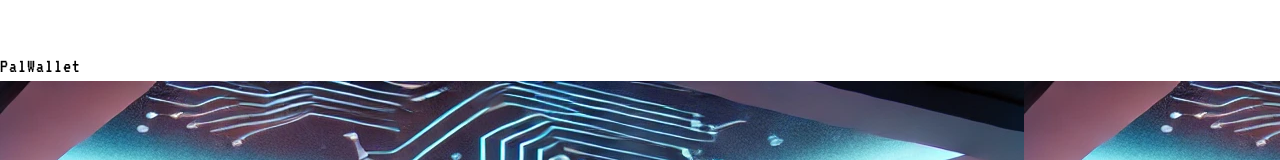
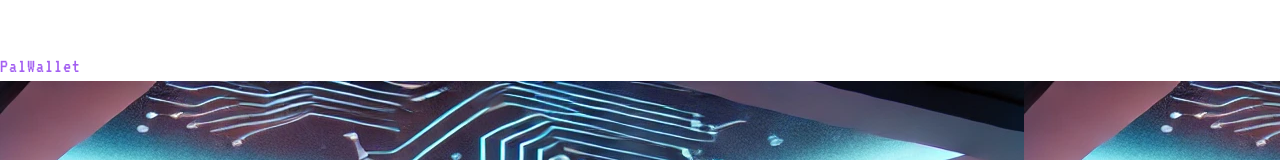
Before and after one commit to taijusanagi/2025-agentic-ethereum, a Next.js app in the folder app/: page / in a window 1280 px wide. Shown: the part 102-262 px from the top of the page. Built offline with nearby package versions, Linux system fonts and the light colour scheme.

Commit message:
done with frontend and add docs

```diff
--- a/app/src/app/page.tsx
+++ b/app/src/app/page.tsx
@@ -62,6 +62,20 @@ const RoomPage = () => {
     }
   };
 
+  const handleKeyDown = (e: React.KeyboardEvent<HTMLTextAreaElement>) => {
+    if (e.key === "Enter") {
+      if (e.ctrlKey || e.metaKey) {
+        // Ctrl + Enter → Insert newline
+        e.preventDefault();
+        setMessage((prev) => prev + "\n");
+      } else {
+        // Enter → Submit
+        e.preventDefault();
+        handleSubmit();
+      }
+    }
+  };
+
   return (
     <div className="relative min-h-screen bg-gradient-to-br from-black to-gray-800 flex flex-col items-center justify-center text-white overflow-hidden">
       {sparkles.map((sparkle: any) => (
@@ -79,9 +93,13 @@ const RoomPage = () => {
           transition={{ duration: sparkle.duration, repeat: Infinity }}
         />
       ))}
-      <header className="text-4xl font-bold mb-6 text-green-300">
+      <motion.header
+        className="text-5xl font-bold mb-6"
+        animate={{ color: ["#22c55e", "#a855f7", "#22c55e"] }} // Green -> Purple -> Green
+        transition={{ duration: 5, repeat: Infinity, repeatType: "reverse" }}
+      >
         PalWallet
-      </header>
+      </motion.header>
       <div
         className="relative w-[360px] h-[360px] bg-cover bg-center"
         style={{ backgroundImage: "url('/room.png')" }}
@@ -117,6 +135,7 @@ const RoomPage = () => {
           className="w-full h-32 p-2 border rounded-md bg-black text-green-400 border-green-500 shadow-[0px_0px_8px_rgba(0,255,0,0.5)] tracking-widest text-lg leading-tight caret-green-300 outline-none focus:ring-0 focus:border-green-400"
           value={message}
           onChange={(e) => setMessage(e.target.value)}
+          onKeyDown={handleKeyDown} // Handle key events
           placeholder="Type a message..."
           style={{
             backgroundImage:
```
Also changed, not shown: 2 other files (tests, documents, lock files or other folders).
